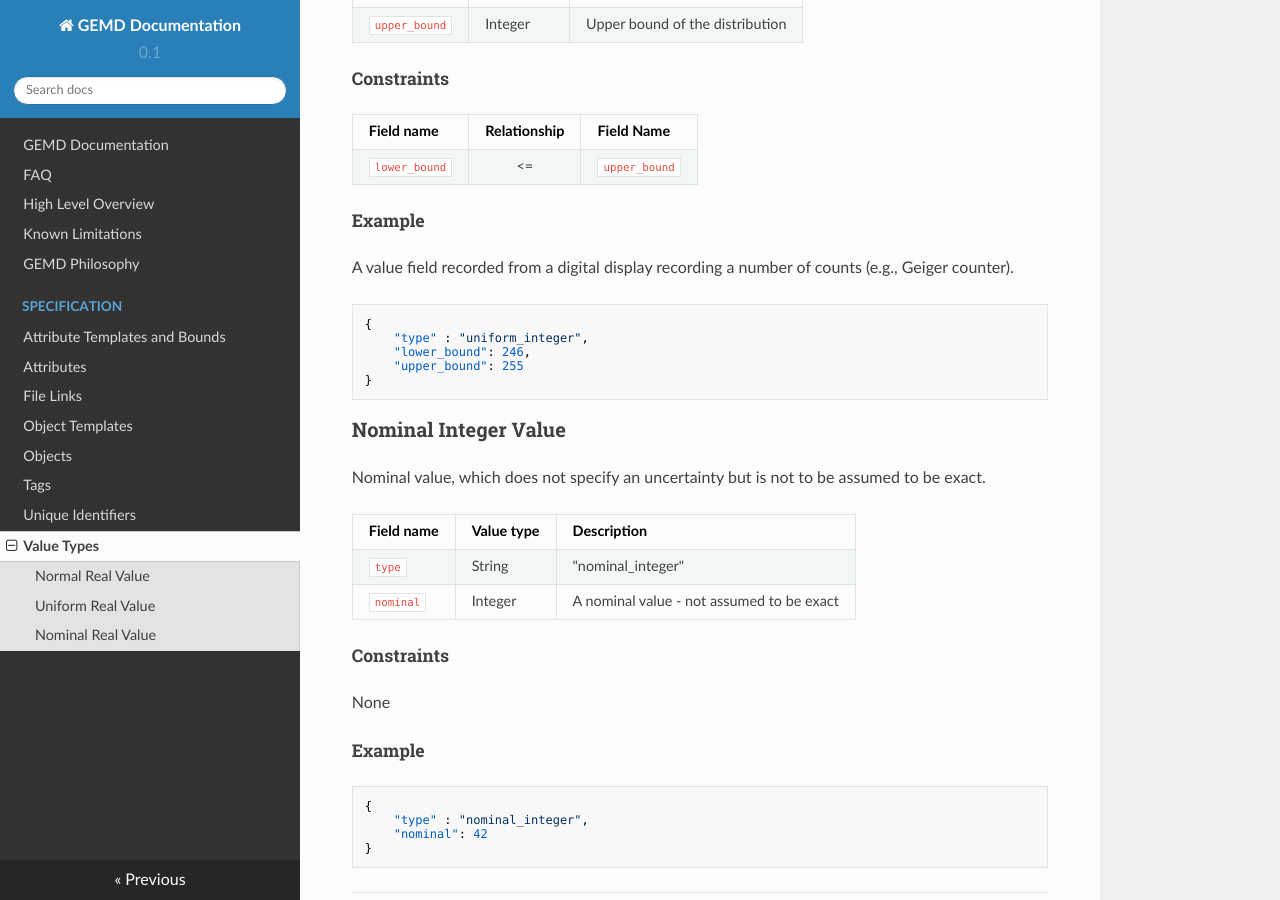
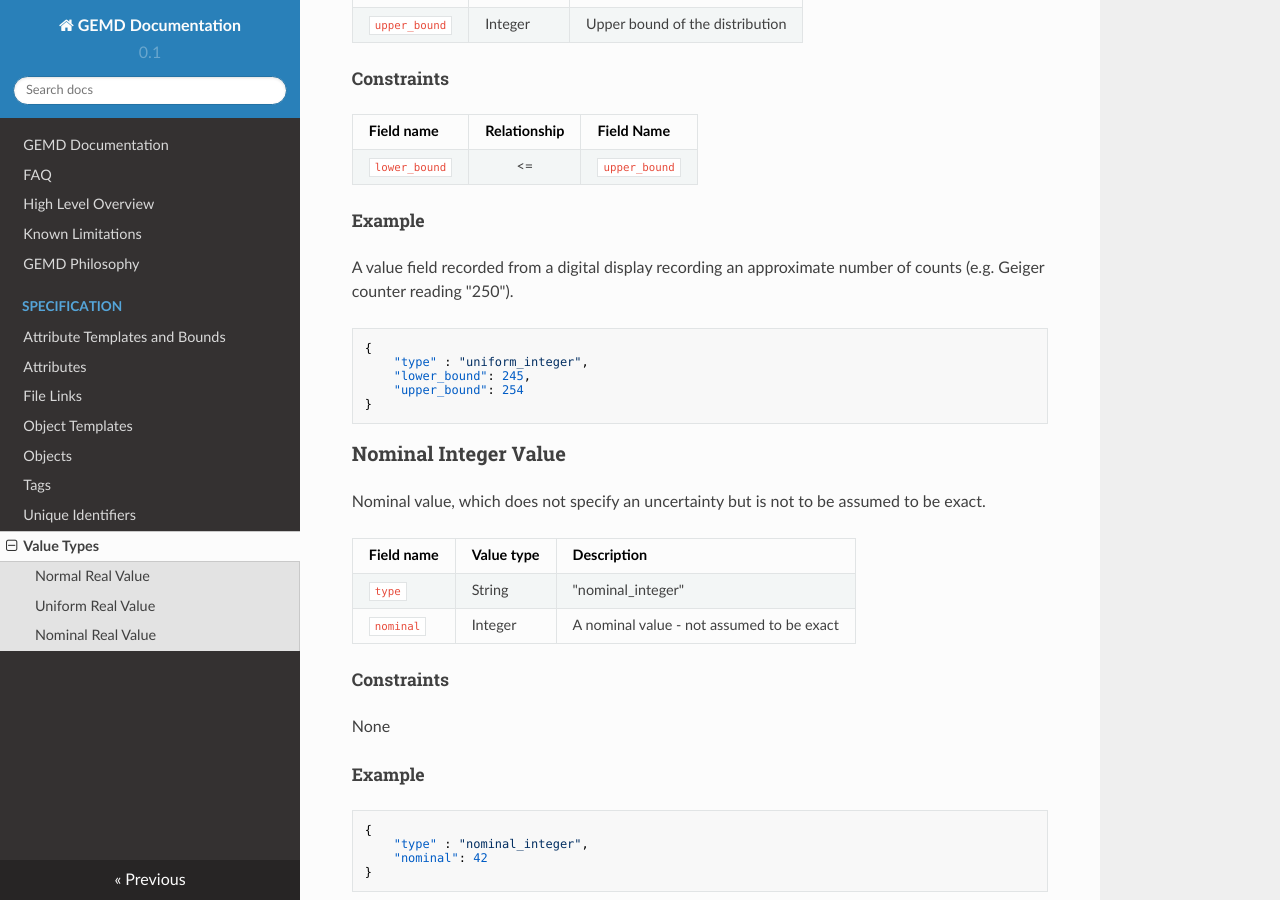
Before and after one commit to CitrineInformatics/gemd-docs, an MkDocs documentation site: the page built from docs/specification/value-types.md, in a window 1280 px wide and 900 px high, scrolled down 3200 px. Built offline with MkDocs 1.6.1, drawn with Linux system fonts in a browser that asks for light colours; nearby versions of some CDN libraries.

Commit message:
Clarified changes

````diff
--- a/docs/specification/value-types.md
+++ b/docs/specification/value-types.md
@@ -148,12 +148,12 @@ In order to be valid, the entirety of the distribution must fall within the boun
 
 ##### Example
 
-A value field recorded from a digital display recording a number of counts (e.g., Geiger counter).
+A value field recorded from a digital display recording an approximate number of counts (e.g. Geiger counter reading "250").
 ```json
 {
     "type" : "uniform_integer",
-    "lower_bound": 246,
-    "upper_bound": 255
+    "lower_bound": 245,
+    "upper_bound": 254
 }
 ```
 
````
